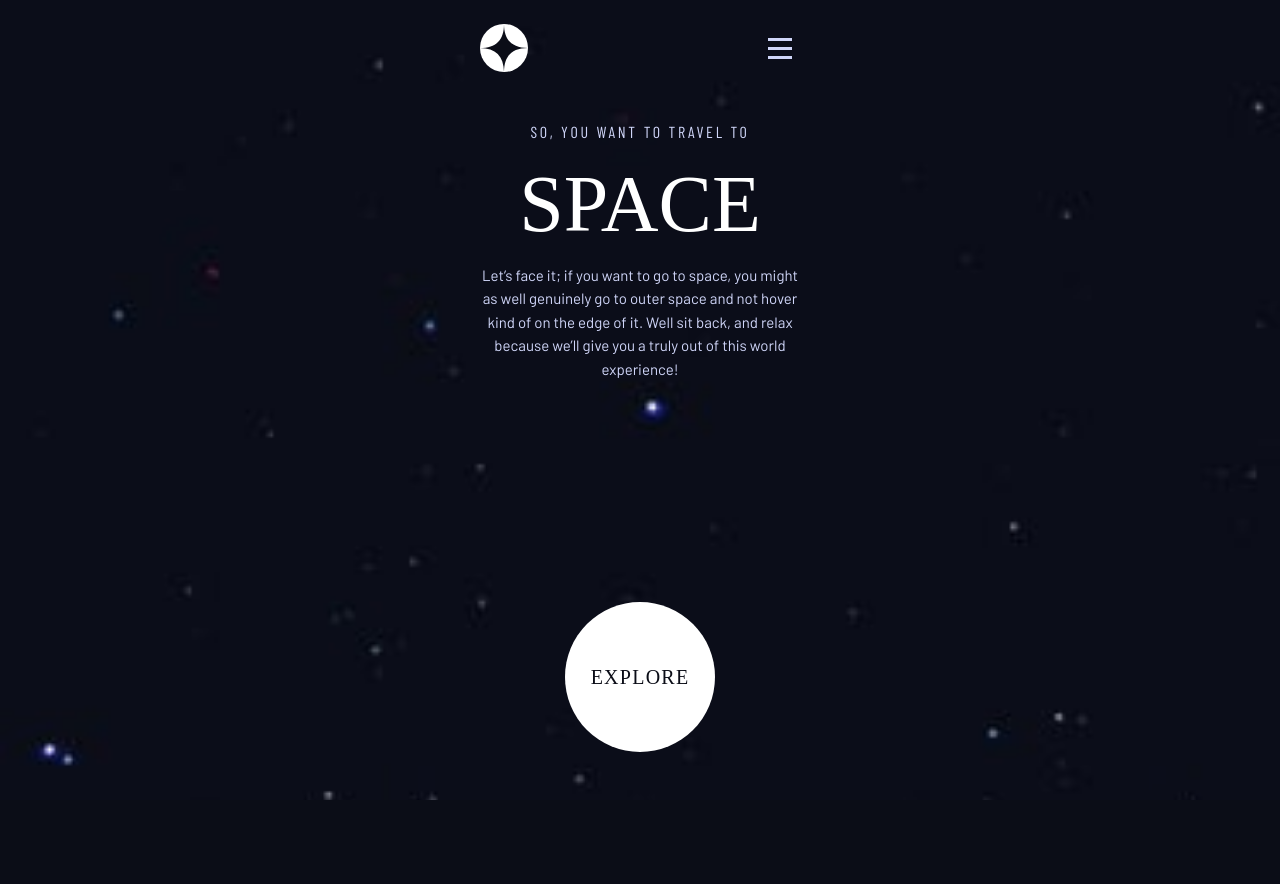
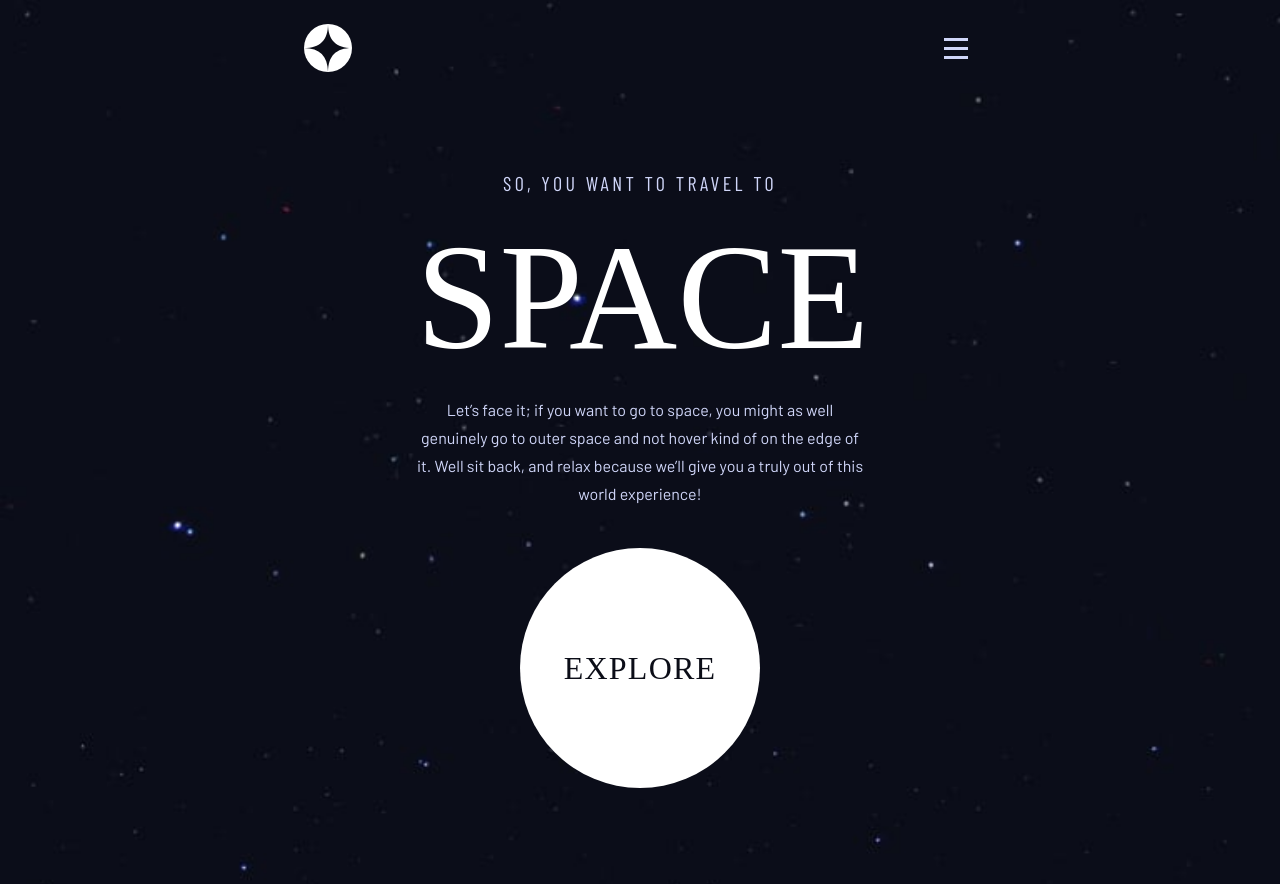
Before and after one commit to KontrolG/space-tourism-website, a Next.js app: page / in a window 1280 px wide. Before the commit the page ends 800 px from the top, so only its background shows below. Built offline with nearby package versions, Linux system fonts and the light colour scheme; a web font is replaced by a local one.

Commit message:
feat(<HomePageLayout />): :lipstick: Add styles for tablet

```diff
--- a/components/pages/home/index.jsx
+++ b/components/pages/home/index.jsx
@@ -4,17 +4,17 @@
 
 function HomePageLayout() {
   return (
-    <div className="bg-home-sm bg-cover min-h-screen flex flex-col">
+    <div className="bg-home-sm md:bg-home-md bg-cover min-h-screen flex flex-col">
       <PageLayout>
-        <main className="container flex flex-col justify-between py-12 flex-grow">
+        <main className="container md:max-w-md flex flex-col justify-between py-12 md:py-24 flex-grow">
           <header className="text-center text-light">
-            <h1 className="uppercase font-subheading tracking-[2.7px]">
+            <h1 className="uppercase font-subheading tracking-[0.1688em] md:text-[1.25rem]">
               So, you want to travel to{" "}
-              <span className="block font-serif text-[5rem] text-white tracking-normal">
+              <span className="block font-serif text-[5rem] md:text-[9.375rem] text-white tracking-normal leading-tight md:leading-none mt-4 md:mt-6">
                 Space
               </span>
             </h1>
-            <p className="text-[15px] leading-[1.5625]">
+            <p className="text-[0.9375rem] leading-[1.5625] md:text-[1rem] md:leading-[1.75] mt-4 md:mt-6">
               Let’s face it; if you want to go to space, you might as well
               genuinely go to outer space and not hover kind of on the edge of
               it. Well sit back, and relax because we’ll give you a truly out of
@@ -23,7 +23,7 @@
           </header>
           <div className="text-center mt-10">
             <Link
-              className="rounded-full bg-white w-[7.5em] h-[7.5em] inline-flex justify-center items-center text-black font-serif text-xl uppercase tracking-[1.25px] hover:ring-[2.25em] ring-white ring-opacity-10 transition-shadow"
+              className="rounded-full bg-white md:text-[2rem] w-[7.5em] h-[7.5em] inline-flex justify-center items-center text-black font-serif text-xl uppercase tracking-[1.25px] hover:ring-[2.25em] ring-white ring-opacity-10 transition-shadow"
               href={DESTINATION_ROOT_PATH}
             >
               Explore
--- a/lib/styles/globals.css
+++ b/lib/styles/globals.css
@@ -8,5 +8,5 @@
 }
 
 .container {
-  @apply mx-auto max-w-xs w-11/12;
+  @apply mx-auto max-w-xs md:max-w-2xl w-11/12;
 }
--- a/tailwind.config.js
+++ b/tailwind.config.js
@@ -17,6 +17,7 @@
     },
     backgroundImage: {
       "home-sm": `url(${HOME_IMAGES_PATH}/background-home-mobile.jpg)`,
+      "home-md": `url(${HOME_IMAGES_PATH}/background-home-tablet.jpg)`,
       "destination-sm": `url(${DESTINATION_IMAGES_PATH}/background-destination-mobile.jpg)`,
       "crew-sm": `url(${CREW_IMAGES_PATH}/background-crew-mobile.jpg)`,
       "technology-sm": `url(${TECHNOLOGY_IMAGES_PATH}/background-technology-mobile.jpg)`
```
Also changed, not shown: public/images/home/background-home-tablet.jpg (added).
